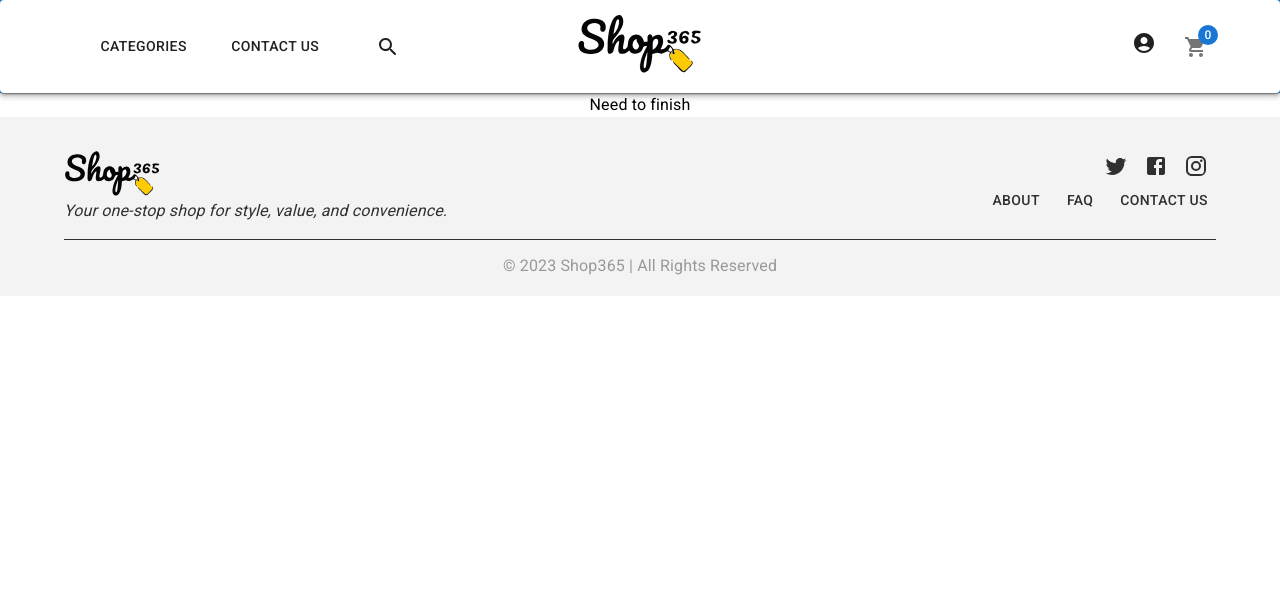
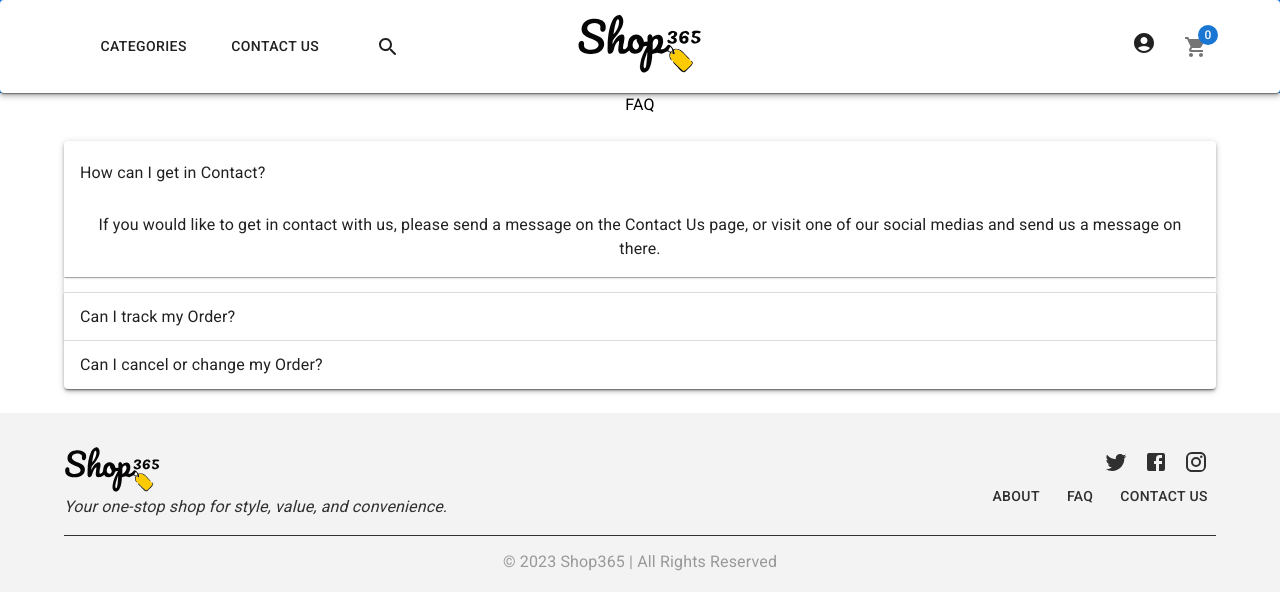
Before and after one commit to iosazee/shop-365, a React (Create React App) app: page /faq in a window 1280 px wide. Shown: the top 610 px of the page. Built offline with nearby package versions, Linux system fonts and the light colour scheme; no server answers; the database is empty.

Commit message:
Added JSon for FAQ and accordion for FAQs

```diff
--- /dev/null
+++ b/src/assets/FAQ.json
@@ -0,0 +1,17 @@
+[
+    {
+        "id": 1,
+        "question" : "How can I get in Contact?",
+        "answer" : "If you would like to get in contact with us, please send a message on the Contact Us page, or visit one of our social medias and send us a message on there."
+    },
+    {
+        "id": 2,
+        "question" : "Can I track my Order?",
+        "answer" : "Absolutely. Once your oder is dispatched, you will receive an email containing a tracking number and more information regarding your package. If you require help please fill out our contact form."
+    },
+    {
+        "id": 3,
+        "question" : "Can I cancel or change my Order?",
+        "answer" : "Please fill out a contact form including your name and order number. We will try our best to fulfill your request however if your order has already been dispatched you will need to return it for a refund or an exchange."
+    }
+]
--- a/src/components/Faq.js
+++ b/src/components/Faq.js
@@ -1,11 +1,34 @@
 import React from 'react';
-import {Container, Typography } from "@mui/material";
+import {Container, Typography, Accordion, AccordionSummary, AccordionDetails, Paper } from "@mui/material";
+import FAQ from '../assets/FAQ.json';
 
 function Faq(){
 
+    const [expanded, setExpanded] = React.useState('panel1');
+
+    const handleChange = (panel) => (event, newExpanded) => {
+      setExpanded(newExpanded ? panel : false);
+    };
+
     return(
         <Container>
-            <Typography>Need to finish</Typography>
+            <Typography>FAQ</Typography>
+            <Paper elevation={3} sx={{my: 3}}>
+                {FAQ.map((faq) => {
+                return (
+                    <Accordion expanded={expanded === `panel${faq.id}`} onChange={handleChange(`panel${faq.id}`)}>
+                        <AccordionSummary aria-controls="panel1d-content" id="panel1d-header">
+                            <Typography>{faq.question}</Typography>
+                        </AccordionSummary>
+                        <AccordionDetails>
+                            <Typography>
+                                {faq.answer}
+                            </Typography>
+                        </AccordionDetails>
+                    </Accordion>
+                )
+                })}
+            </Paper>
         </Container>
     )
 }
```
